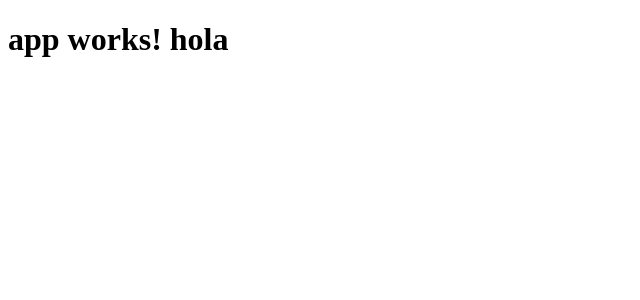
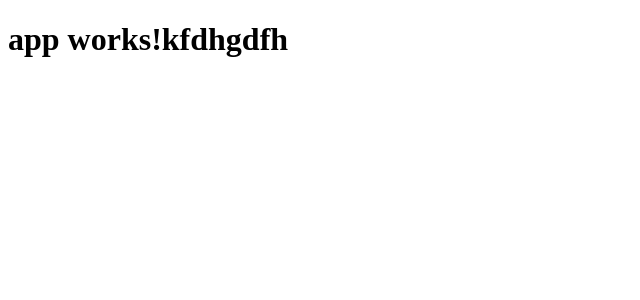
Before and after one commit to jonstiven2011/ProyectoFinal, an Angular app: page / in a window 1280 px wide. Shown: the top 300 px of the page, without its empty margins (0-640 px from the left). Built offline with nearby package versions, Linux system fonts and the light colour scheme.

Commit message:
proyecto

```diff
--- a/src/app/app.component.html
+++ b/src/app/app.component.html
@@ -1,4 +1,3 @@
 <h1>
-  {{title}}
-  hola
+  {{title}}kfdhgdfh
 </h1>
```
